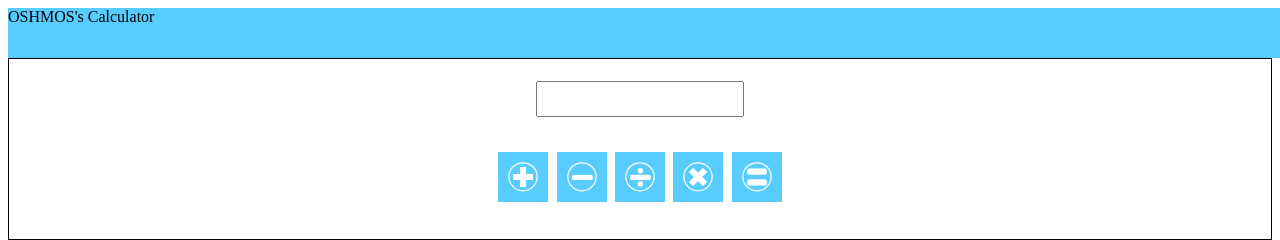
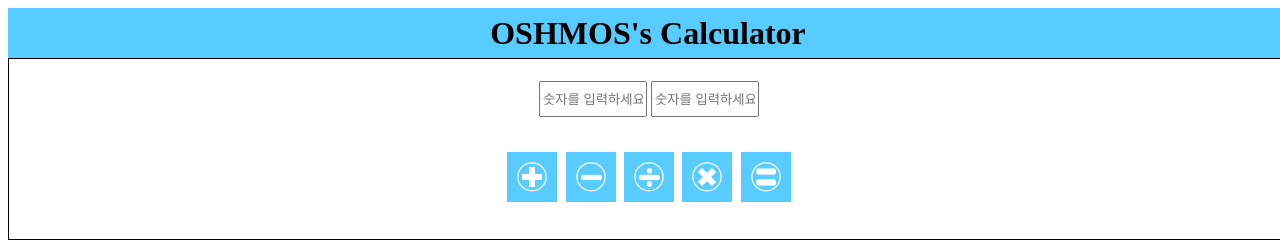
Before and after one commit to OSHMOS/JavaScript_, a plain HTML site: page practice_JavaScript/JavaScript Practice Calculator/index.html in a window 1280 px wide. Drawn offline with Linux system fonts and the light colour scheme.

Commit message:
토요일 개발 : 간단하게 자바스크립트 복습하면서 계산기 만들기 2단계 완

```diff
--- a/practice_JavaScript/JavaScript Practice Calculator/index.css
+++ b/practice_JavaScript/JavaScript Practice Calculator/index.css
@@ -2,12 +2,18 @@
   width: 100vw;
   height: 50px;
   background: #58ccff;
+  display: flex;
+  align-items: center;
+  justify-content: center;
 }
 
 .calculator_main {
+  width: 100vw;
   height: 180px;
   border: 1px solid black;
 }
+
+/* 잘려 있는 것처럼 보여서 조정 중 */
 
 .calculator {
   width: 300px;
--- a/practice_JavaScript/JavaScript Practice Calculator/index.html
+++ b/practice_JavaScript/JavaScript Practice Calculator/index.html
@@ -10,14 +10,15 @@
 <body>
     <header>
         <div class="header">
-            OSHMOS's Calculator
+            <h1>OSHMOS's Calculator</h1>
         </div>
     </header>
     <main>
         <div class="calculator_main">
             <div class="calculator calculator_valuebox">
                 <div class="calculator_value">
-                    <input type="text" style="width:200px; height:30px;">
+                    <input id="calculator_box1" type="text" style="width:100px; height:30px;" placeholder="숫자를 입력하세요.">
+                    <input id="calculator_box2" type="text" style="width:100px; height:30px;" placeholder="숫자를 입력하세요.">
                 </div>
             </div>
             <div class="calculator calculator_signbox">
@@ -37,6 +38,19 @@
                     <img src="./Img/005.png" alt="등호 부호"></button>
                 </div>
             </div>
+            <!-- 이 다음 버전 준비 코드 -->
+            <!-- <div class="calculator calculator_numbox">
+                <div class="calculator_num calculator_num1"></div>
+                <div class="calculator_num calculator_num2"></div>
+                <div class="calculator_num calculator_num3"></div>
+                <div class="calculator_num calculator_num4"></div>
+                <div class="calculator_num calculator_num5"></div>
+                <div class="calculator_num calculator_num6"></div>
+                <div class="calculator_num calculator_num7"></div>
+                <div class="calculator_num calculator_num8"></div>
+                <div class="calculator_num calculator_num9"></div>
+                <div class="calculator_num calculator_num0"></div>
+            </div> -->
         </div>
     </main>
     <script src="index.js"></script>
--- a/practice_JavaScript/JavaScript Practice Calculator/index.js
+++ b/practice_JavaScript/JavaScript Practice Calculator/index.js
@@ -1,8 +1,34 @@
-function insertNumber(a){
-    const box = document.querySelector(".calculator_box");  // 무엇을 지정하는지 아는 것이 중요!
-    box.innerHTML = a;
-};
-
 // 진짜 계산기라면, 부호를 box에 띄울 필요가 없다.
 // 숫자가 서로 잘 이어지게 나오는 지가 중요하다. (1차 목표)
 // 부호를 누르고 다른 숫자를 박스에 나타낸 후 '='을 눌렀을 때, 값이 box에 잘 표현 되면 된다.
+
+const cal_box1 = document.querySelector("#calculator_box1");
+const cal_box2 = document.querySelector("#calculator_box2");
+
+const plus = document.querySelector(".calculator_sign1");
+const minus = document.querySelector(".calculator_sign2");
+const divide = document.querySelector(".calculator_sign3");
+const multiply = document.querySelector(".calculator_sign4");
+const equal = document.querySelector(".calculator_sign5");
+
+let a;
+
+plus.onclick = function(){
+    a = parseInt(cal_box1.value) + parseInt(cal_box2.value);
+};
+
+minus.onclick = function(){
+    a = parseInt(cal_box1.value) - parseInt(cal_box2.value);
+};
+
+divide.onclick = function(){
+    a = parseInt(cal_box1.value) / parseInt(cal_box2.value);
+};
+
+multiply.onclick = function(){
+    a = parseInt(cal_box1.value) * parseInt(cal_box2.value);
+};
+
+equal.onclick = function(){
+    alert(a);
+};
```
